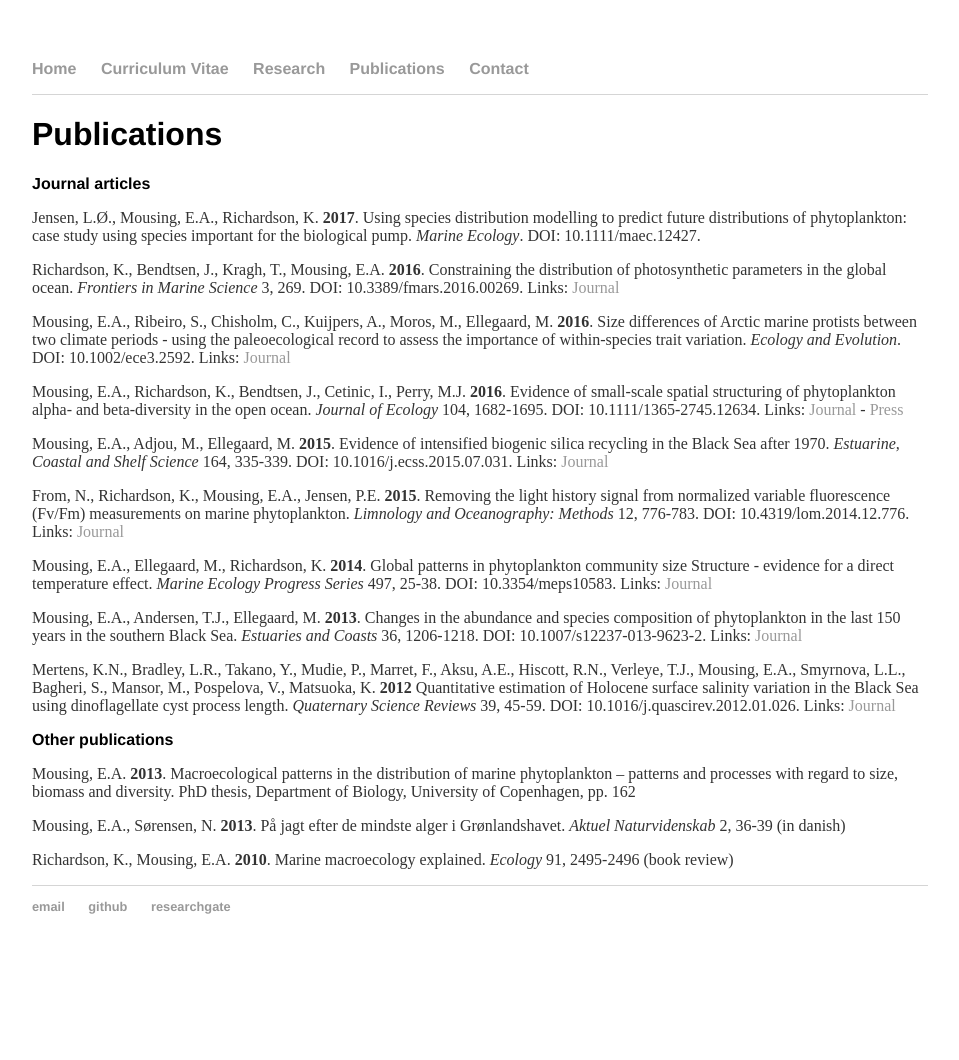
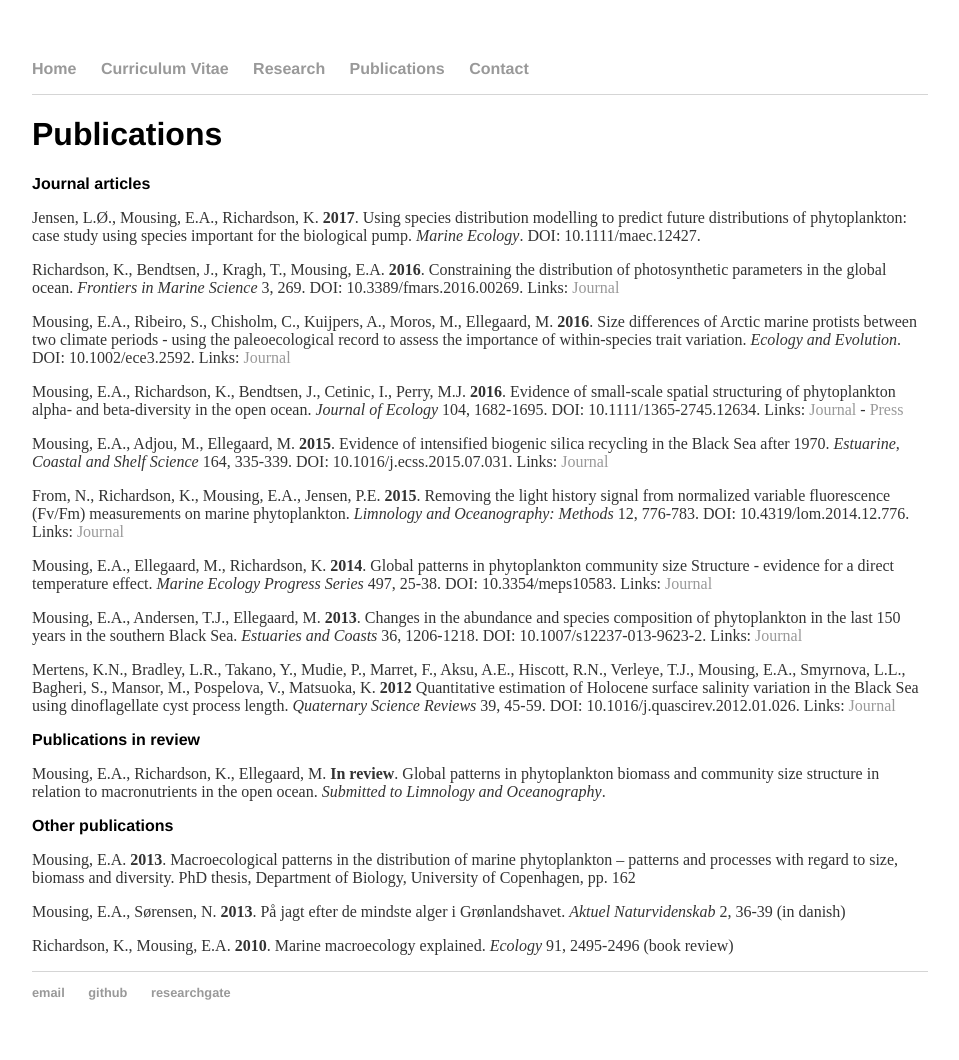
Before and after one commit to eamousing/eamousing.github.io, a Jekyll site: the page built from publications.html, in a window 1280 px wide. Shown: the whole page, without its empty margins (160-1119 px from the left). Built offline with Jekyll 4.4.1, drawn with Linux system fonts in a browser that asks for light colours; Markdown is read by kramdown in place of the engine named in the settings; before the commit the page ends 974 px from its top, so only the background shows below that.

Commit message:
Update publications.html

```diff
--- a/publications.html
+++ b/publications.html
@@ -29,7 +29,8 @@ title: Publications
         <a href="http://www.sciencedirect.com/science/article/pii/S0277379112000650">Journal</a></p>
 
 
-
+	<h2>Publications in review</h2>
+	<p>Mousing, E.A., Richardson, K., Ellegaard, M. <b>In review</b>. Global patterns in phytoplankton biomass and community size structure in relation to macronutrients in the open ocean. <i>Submitted to Limnology and Oceanography</i>.
 
 
     <h2>Other publications</h2>
```
